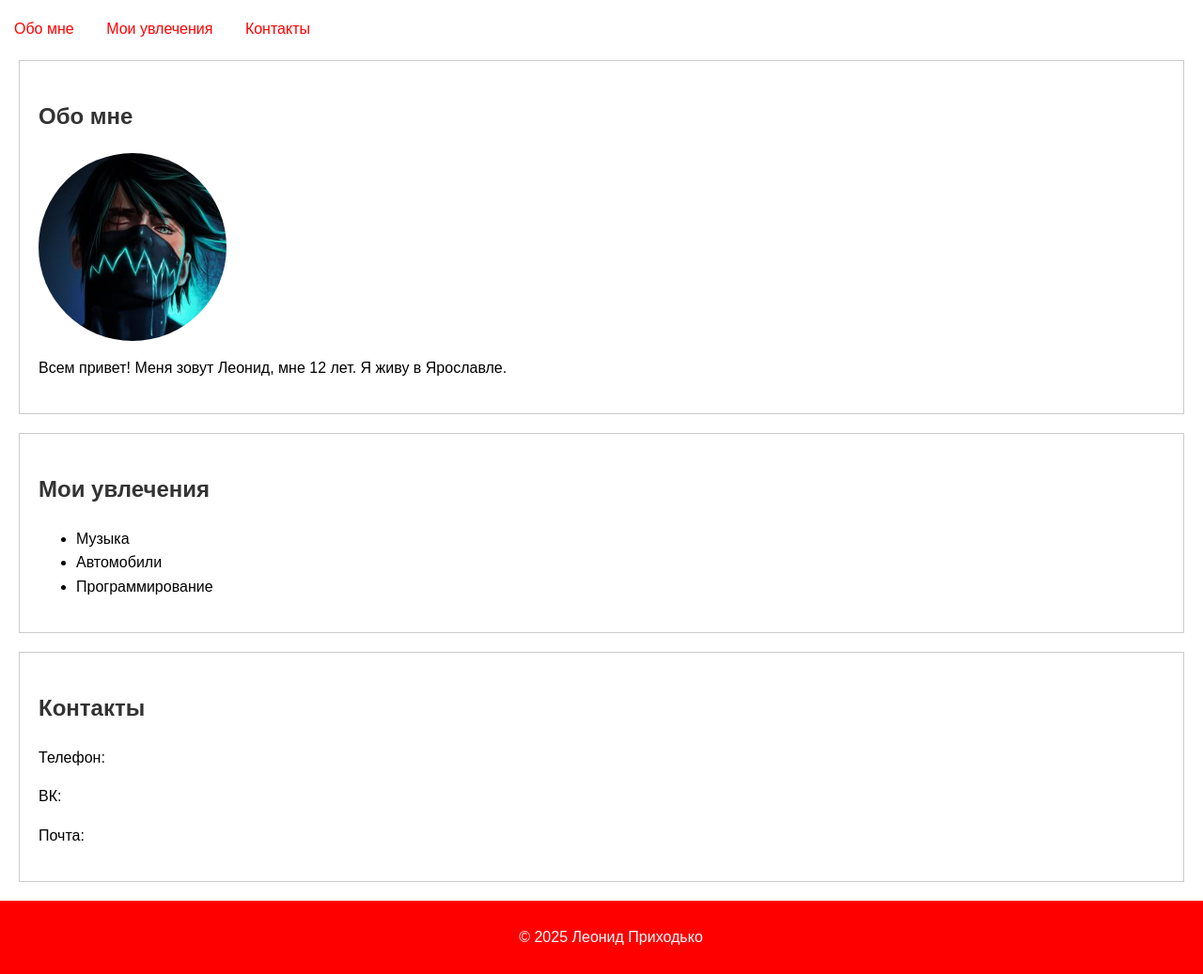
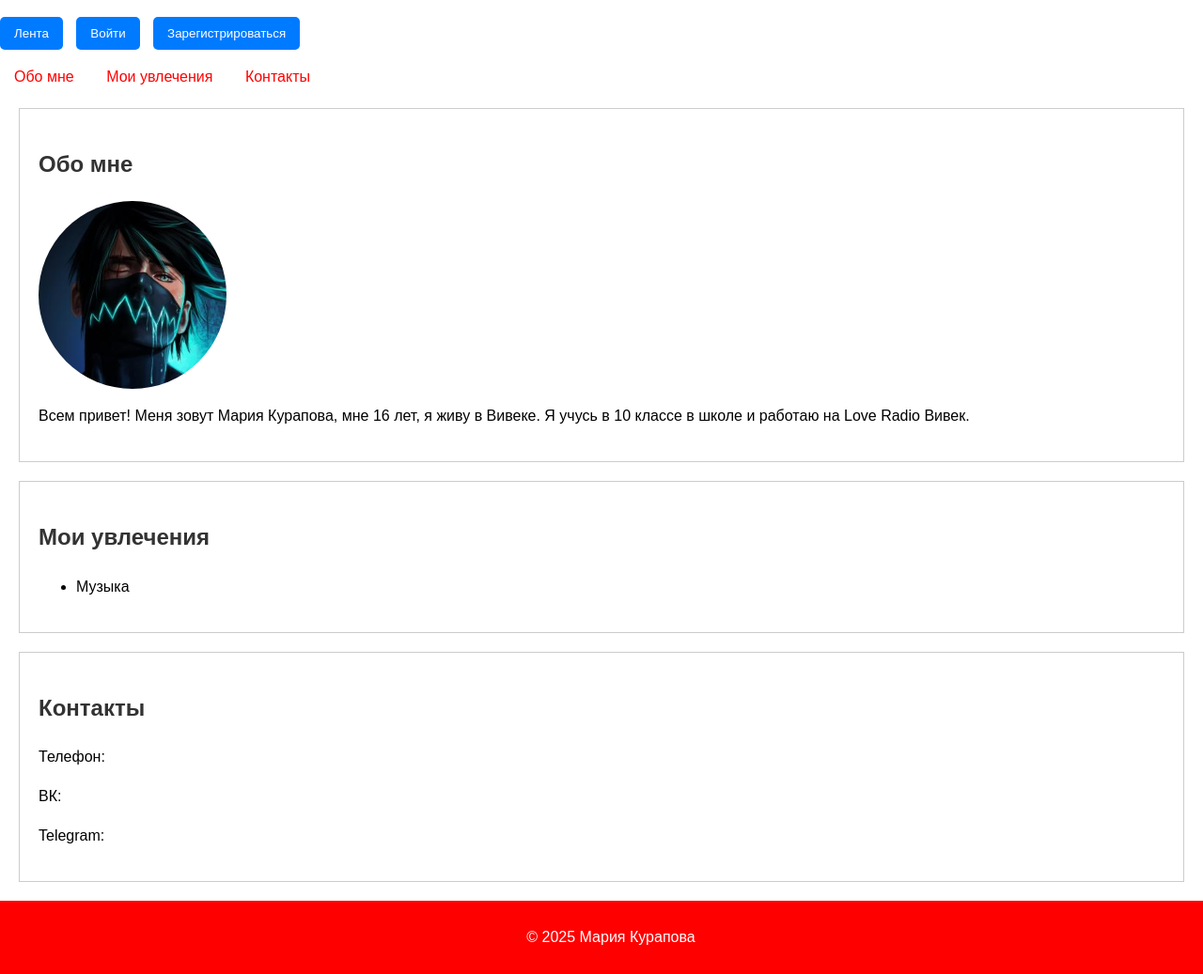
Before and after one commit to SavvaMaz1low/csshtml, a plain HTML site: page Визитка/index.html in a window 1280 px wide. Shown: the part 76-1113 px from the top of the page at 94% size. Drawn offline with Linux system fonts and the light colour scheme; files whose address does not match are found by name.

Commit message:
Add files via upload

```diff
--- a/Визитка/index.html
+++ b/Визитка/index.html
@@ -11,6 +11,11 @@
 <body>
 	<div class="container">
 		<h1>Страница-визитка</h1>
+		<div class="buttons">
+            <button id="feed-button">Лента</button>
+            <button id="login-button">Войти</button>
+			<button id="registration-button">Зарегистрироваться</button>
+        </div>
 		<nav>
 			<ul>
 				<li><a href="#about">Обо мне</a></li>
@@ -22,15 +27,13 @@
 		<section id="about">
 			<h2>Обо мне</h2>
 			<img src="file:///D:/IT-квантум/IT1-28%20Мазилов%20Савва/Визитка/src/1562335865.jpg" width="300" alt border="0" style="display: block; width: 300px;"/>
-			<p>Всем привет! Меня зовут Леонид, мне 12 лет. Я живу в Ярославле.</p>
+			<p>Всем привет! Меня зовут Мария Курапова, мне 16 лет, я живу в Вивеке. Я учусь в 10 классе в школе и работаю на Love Radio Вивек.</p>
 		</section>
 
 		<section id="hobbies">
 				<h2>Мои увлечения</h2>
 				<ul>
           <li>Музыка</li>
-          <li>Автомобили</li>
-          <li>Программирование</li>
         </ul>
 		</section>
 
@@ -38,11 +41,11 @@
 			<h2>Контакты</h2>
 			<p>Телефон:</p>
 			<p>ВК:</p>
-			<p>Почта:</p>
+			<p>Telegram:</p>
 		</section>
 
 		<footer>
-			<p>&copy; 2025 Леонид Приходько</p>
+			<p>&copy; 2025 Мария Курапова</p>
 		</footer>
 	</div>
 </body>
--- a/Визитка/styles.css
+++ b/Визитка/styles.css
@@ -10,6 +10,20 @@ header {
     color: #fff;
     padding: 20px 0;
     text-align: center;
+}
+
+button {
+    background-color: #007bff;
+    color: white;
+    border: none;
+    padding: 10px 15px;
+    border-radius: 5px;
+    cursor: pointer;
+    margin-right: 10px;
+}
+
+button:hover {
+    background-color: #0056b3;
 }
 
 nav ul {
```
